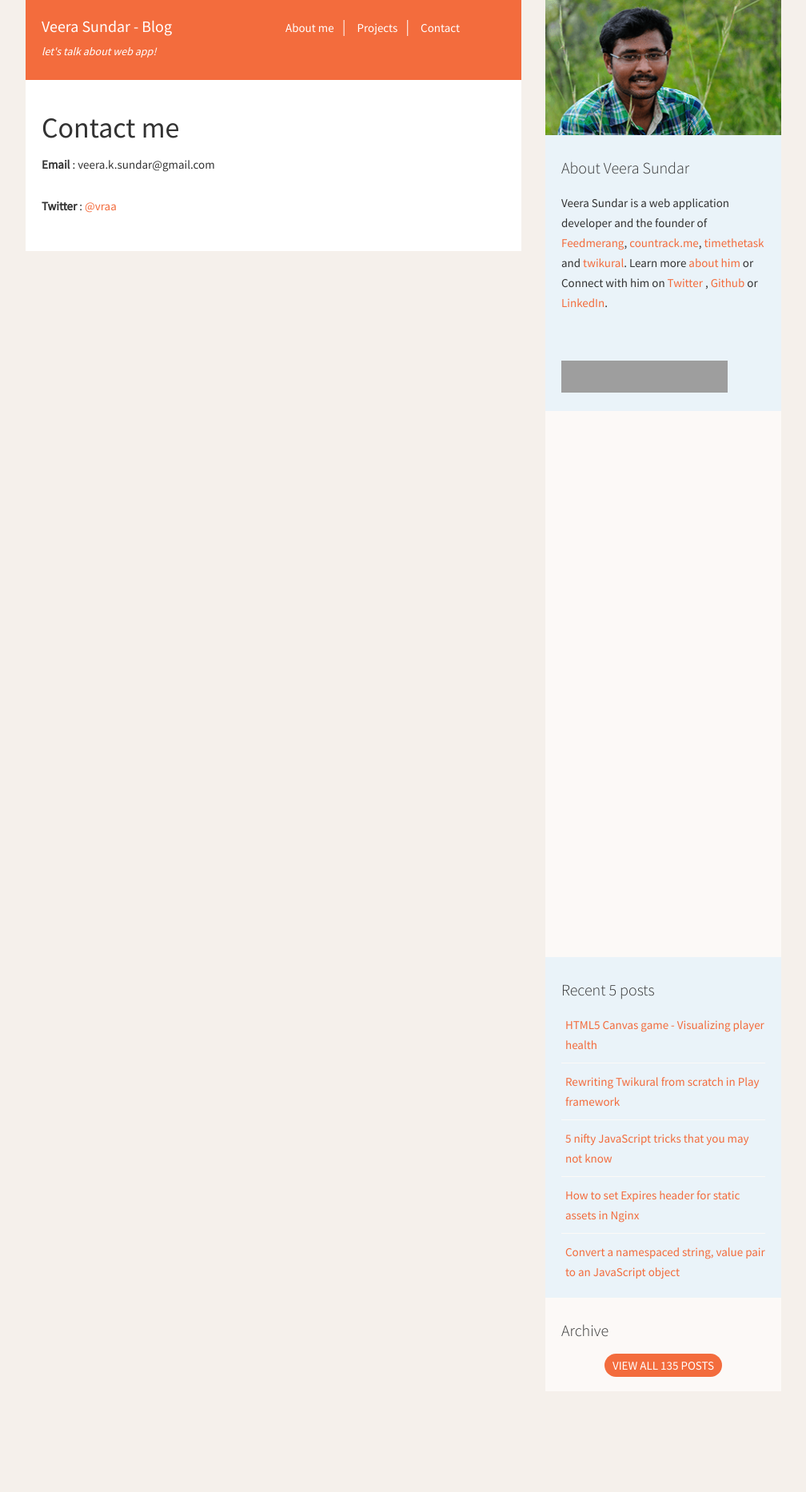
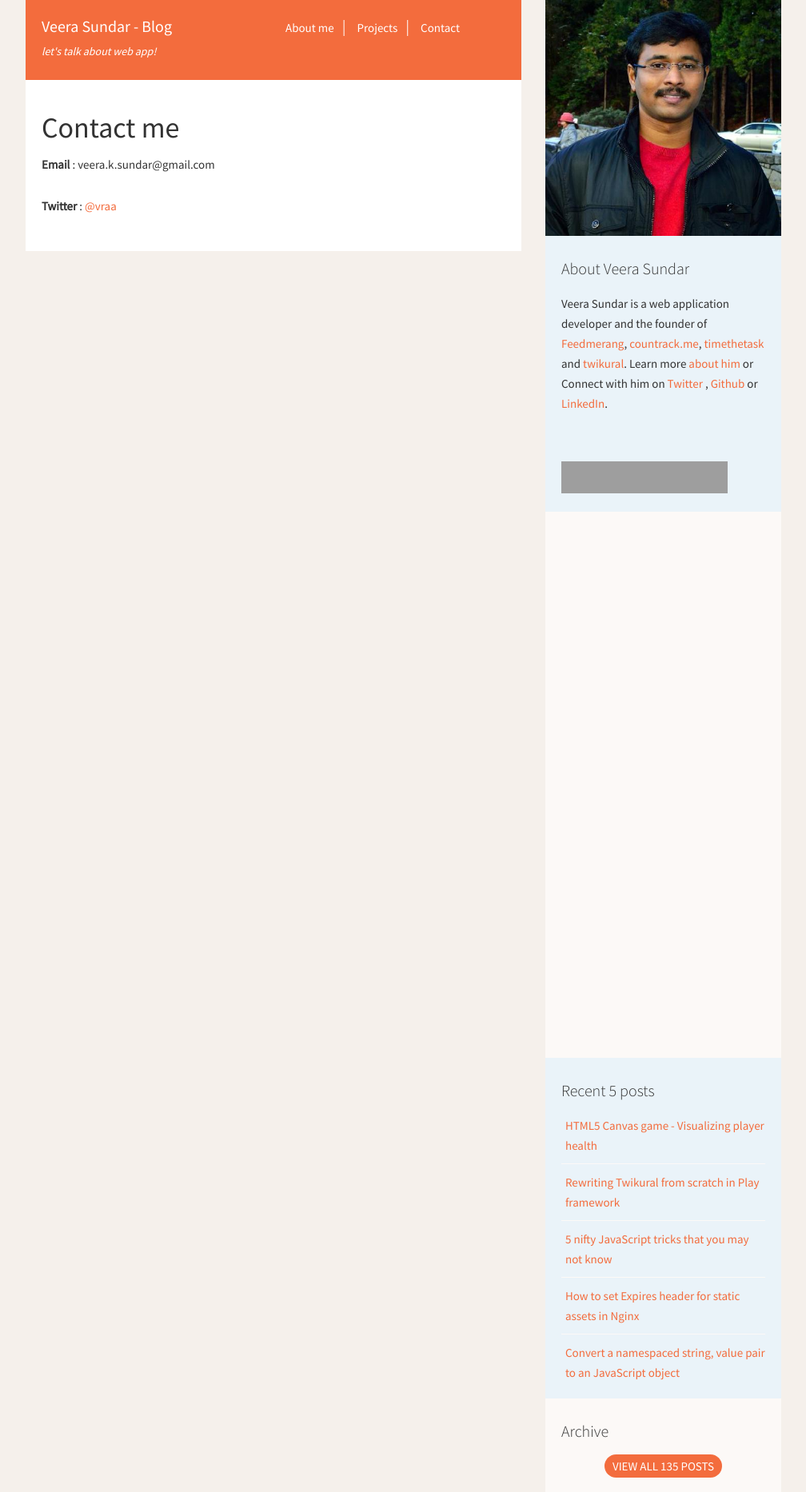
Before and after one commit to canwe/blog, a Jekyll site: the page built from contact.html, in a window 1280 px wide. Shown: the whole page at 80% size, without its empty margins (38-1046 px from the left). Built offline with Jekyll 4.4.1, drawn with Linux system fonts in a browser that asks for light colours; Markdown is read by kramdown in place of the engine named in the settings; before the commit the page ends 1740 px from its top, so only the background shows below that; grey boxes are pictures that could not be loaded.

Commit message:
Update profile pic.

```diff
--- a/_includes/sidebar.html
+++ b/_includes/sidebar.html
@@ -1,5 +1,5 @@
 <div class='short-bio widget'>
-  <a href="/blog/about-me.html"><img class='img-responsive' src='/blog/img/veera-portrait.png'/></a>
+  <a href="/blog/about-me.html"><img class='img-responsive' src='/blog/img/vraa.jpeg'/></a>
   {% include author.html %}
 </div>
 
--- a/index.html
+++ b/index.html
@@ -1,6 +1,6 @@
 ---
 layout: home
-title: Veerasundar - web app developer
+title: Blog of Veerasundar - web app developer
 description: Veera Sundar is a Web application developer with 8 years experience. He is currently working as a Technical Lead at Altimetrik.
 tags:
   - veerasundar
```
Also changed, not shown: Gemfile.lock, img/veera-portrait.png (deleted), img/vraa.jpeg (added).
